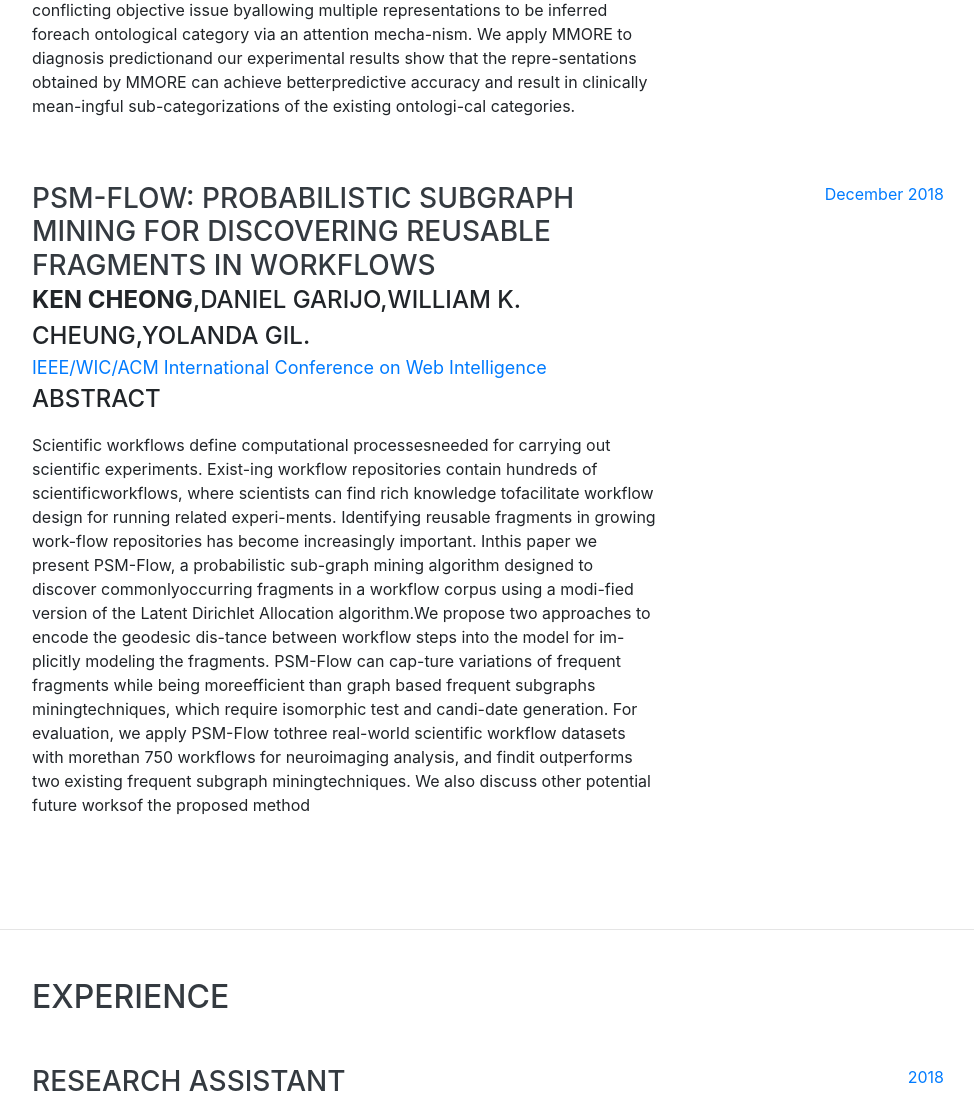
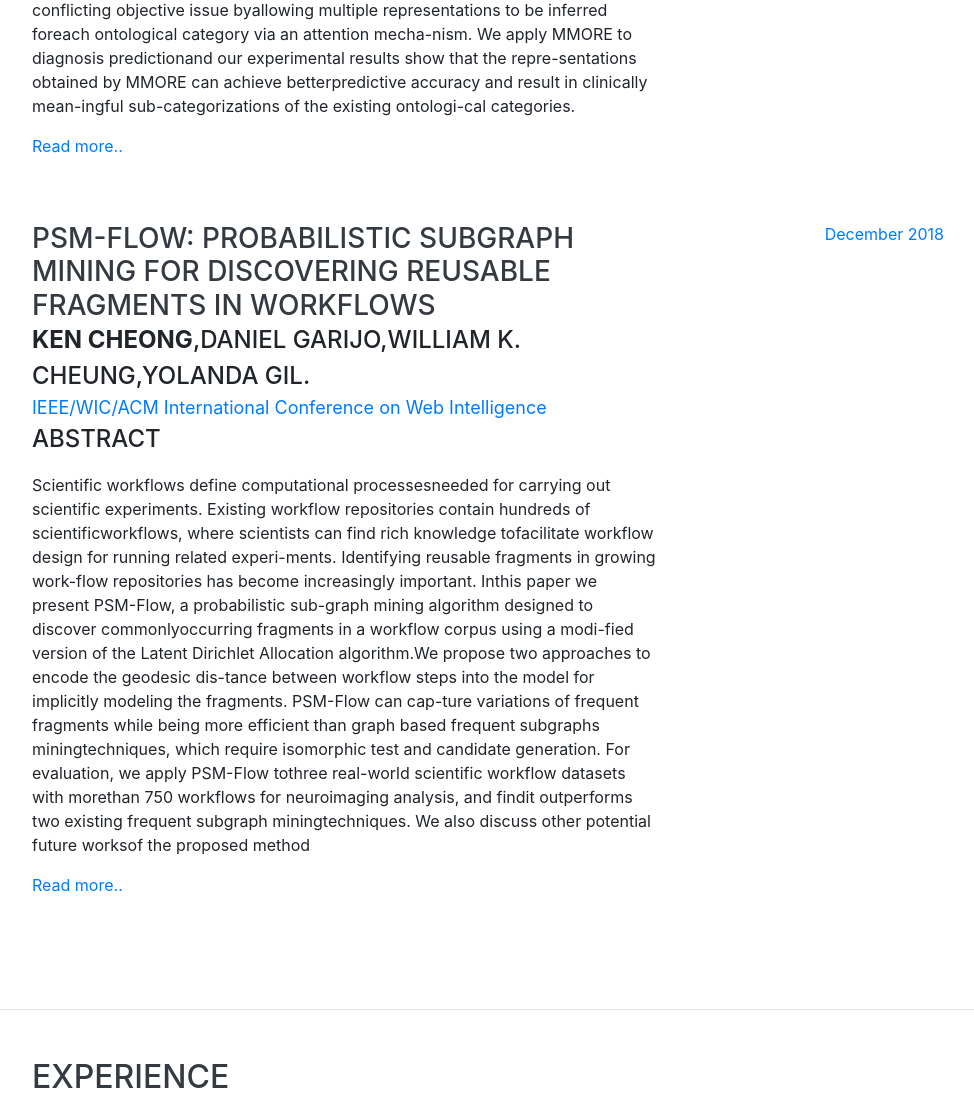
Before and after one commit to KenCheong/KenCheong.github.io, a website with bundled scripts: page index.html in a window 1280 px wide. Shown: the part 1420-2517 px from the top of the page, without its empty margins (288-1262 px from the left). Built offline with nearby package versions, Linux system fonts and the light colour scheme; a web font is replaced by a local one.

Commit message:
Add files via upload

```diff
--- a/index.html
+++ b/index.html
@@ -106,9 +106,17 @@
 
             <div class=" text-primary"><font size="+1"> International Joint Conference on Artificial Intelligence</font></div>
 
+            <!--<embed src="papers/PSM_Flow.pdf" type="application/pdf" width="100%" height="600px" />-->
+<!--<object width="400" height="500" type="application/pdf" data="papers/PSM_Flow.pdf?#zoom=85&scrollbar=0&toolbar=0&navpanes=0">
+    <p>Insert your error message here, if the PDF cannot be displayed.</p>
+</object>-->
+<!--<iframe src="papers/PSM_Flow.pdf" width="800" height="200" />-->
+<h:graphicImage value="papers/PSM_Flow.pdf" width="800" height="200" />
             <div class="subheading mb-3">Abstract</div>
 
             <p>Learning representations of medical concepts fromthe  Electronic  Health  Record  (EHR)  has  beenshown effective for predictive analytics in health-care.  Incorporation of medical ontologies has alsobeen explored to further enhance the accuracy andto ensure better alignment with the known medicalknowledge. Most of the existing works assume thatmedical concepts under the same ontological cat-egory should share similar representations,  whichhowever  does  not  always  hold.   In  particular,  thecategorizations  in  medical  ontologies  were  estab-lished with various factors being considered. Med-ical concepts even under the same ontological cat-egory may not follow similar occurrence patternsin  the  EHR  data,  leading  to  contradicting  objec-tives for the representation learning.  In this paper,we propose a deep learning model called MMOREwhich alleviates this conflicting objective issue byallowing multiple representations to be inferred foreach ontological category via an attention mecha-nism.  We apply MMORE to diagnosis predictionand our experimental results show that the repre-sentations obtained by MMORE can achieve betterpredictive accuracy and result in clinically mean-ingful sub-categorizations of the existing ontologi-cal categories.</p>
+
+<p class><a href="https://kencheong.github.io/papers/PSM_Flow.pdf/">Read more..</a></p>
           </div>
           <div class="resume-date text-md-right">
             <span class="text-primary">Augest 2019</span>
@@ -123,7 +131,8 @@
 
             <div class="subheading mb-3">Abstract</div>
             <p>
-Scientific   workflows   define   computational   processesneeded  for  carrying  out  scientific  experiments.   Exist-ing workflow repositories contain hundreds of scientificworkflows,  where scientists can find rich knowledge tofacilitate  workflow  design  for  running  related  experi-ments.  Identifying reusable fragments in growing work-flow repositories has become increasingly important.  Inthis  paper  we  present  PSM-Flow,  a  probabilistic  sub-graph mining algorithm designed to discover commonlyoccurring fragments in a workflow corpus using a modi-fied version of the Latent Dirichlet Allocation algorithm.We propose two approaches to encode the geodesic dis-tance  between  workflow  steps  into  the  model  for  im-plicitly  modeling  the  fragments.   PSM-Flow  can  cap-ture variations of frequent fragments while being moreefficient  than  graph  based  frequent  subgraphs  miningtechniques,  which  require  isomorphic  test  and  candi-date generation.  For evaluation, we apply PSM-Flow tothree real-world scientific workflow datasets with morethan 750 workflows for neuroimaging analysis, and findit  outperforms  two  existing  frequent  subgraph  miningtechniques. We also discuss other potential future worksof the proposed method
+Scientific   workflows   define   computational   processesneeded  for  carrying  out  scientific  experiments.  Existing workflow repositories contain hundreds of scientificworkflows,  where scientists can find rich knowledge tofacilitate  workflow  design  for  running  related  experi-ments.  Identifying reusable fragments in growing work-flow repositories has become increasingly important.  Inthis  paper  we  present  PSM-Flow,  a  probabilistic  sub-graph mining algorithm designed to discover commonlyoccurring fragments in a workflow corpus using a modi-fied version of the Latent Dirichlet Allocation algorithm.We propose two approaches to encode the geodesic dis-tance  between  workflow  steps  into  the  model  for  implicitly  modeling  the  fragments.   PSM-Flow  can  cap-ture variations of frequent fragments while being more efficient  than  graph  based  frequent  subgraphs  miningtechniques,  which  require  isomorphic  test  and  candidate generation.  For evaluation, we apply PSM-Flow tothree real-world scientific workflow datasets with morethan 750 workflows for neuroimaging analysis, and findit  outperforms  two  existing  frequent  subgraph  miningtechniques. We also discuss other potential future worksof the proposed method
+<p class><a href="https://kencheong.github.io/papers/MMORE.pdf">Read more..</a></p>
                </p>
           </div>
           <div class="resume-date text-md-right">
```
